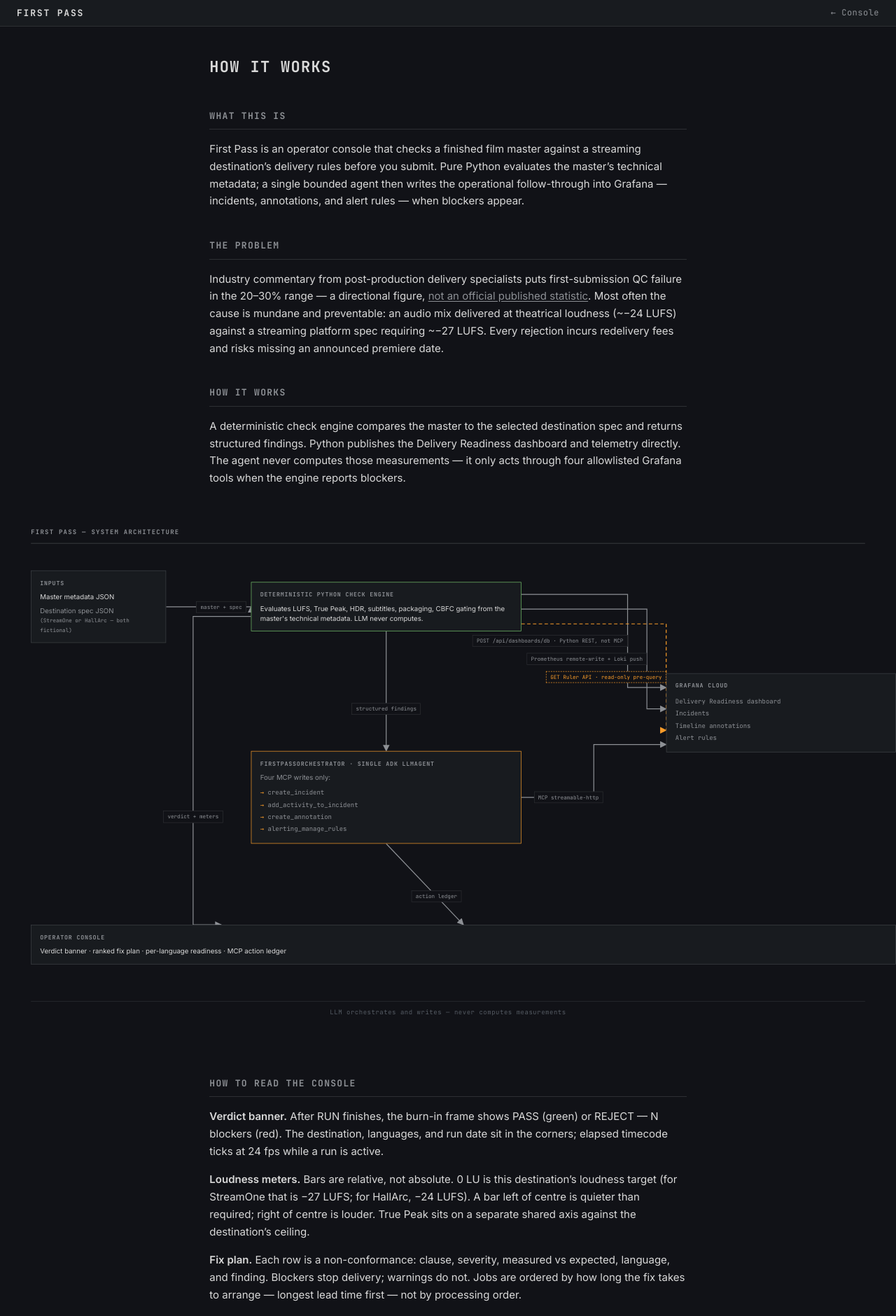
After one commit to LoordhuJeyakumar/first-pass, a FastAPI app: template frontend/templates/how_it_works.html in a window 1280 px wide. The commit adds this page. Shown: the top 1880 px of the page at 70% size. Run offline with FastAPI, Linux system fonts and the light colour scheme; the template is opened without the code that fills it, so the values that code supplies are empty.

Commit message:
feat(frontend): add how-it-works page and enhance console interactivity
Introduce a new judge-facing "How it works" page accessible via the operator console, providing a detailed guide on the system's architecture and functionality. Implement JavaScript enhancements for better interaction, including a toggle for the guide panel and improved state management for run IDs. Update styles for consistency and usability across the console and guide pages. Add tests to ensure the new page functions correctly and does not expose sensitive information.

```diff
--- a/frontend/app.py
+++ b/frontend/app.py
@@ -3,6 +3,7 @@
 
 Single-page web app that provides:
   - GET  /           : Renders the operator console HTML page.
+  - GET  /how-it-works: Judge-facing guide (problem, architecture, how to read the console).
   - GET  /api/masters: Lists available master files from data/masters/.
   - GET  /api/specs  : Lists available spec files from data/specs/.
   - POST /api/run    : Starts a pipeline run in a background thread; returns run_id.
@@ -404,6 +405,16 @@
     )
 
 
+@app.get("/how-it-works", response_class=HTMLResponse)
+async def how_it_works(request: Request) -> HTMLResponse:
+    """Renders the judge-facing how-it-works guide. No Grafana hostname in context."""
+    return templates.TemplateResponse(
+        request=request,
+        name="how_it_works.html",
+        context={},
+    )
+
+
 @app.post("/api/fixture")
 async def load_fixture(request: Request) -> JSONResponse:
     """
--- a/frontend/static/console.js
+++ b/frontend/static/console.js
@@ -91,8 +91,19 @@
   wireGlossary();
   wireHowItWorks();
 
+  // The guide page renders the diagram with no toggle to trigger it.
+  const archCanvas = document.getElementById("arch-canvas");
+  if (archCanvas && !document.getElementById("howitworks-toggle")) {
+    requestAnimationFrame(refreshArchDiagram);
+    window.addEventListener("resize", () => requestAnimationFrame(refreshArchDiagram));
+  }
+
   const fixtureRun = new URLSearchParams(window.location.search).get("run");
-  if (fixtureRun) applyRemoteRun(fixtureRun);
+  if (fixtureRun) {
+    applyRemoteRun(fixtureRun);
+  } else if (elRunBtn) {
+    restoreStoredRun();
+  }
 });
 
 // ---------------------------------------------------------------------------
@@ -237,6 +248,7 @@
     stopPolling();
     stopTC();
     clearPhase();
+    storeRunId(activeRunId);
     renderVerdict(state);
     renderDurationStrip(state.ledger || []);
     safeRender(() => renderAudioMeters(state.evaluations || []), "audioMeters");
@@ -271,20 +283,27 @@
 // QC Slate Metadata
 // ---------------------------------------------------------------------------
 
-async function applyRemoteRun(runId) {
+async function applyRemoteRun(runId, opts) {
+  const quiet = opts && opts.quiet;
   let response;
   try {
     response = await fetch(`/api/run/${runId}`);
   } catch (err) {
-    setStatus(`Fixture fetch failed: ${err.message}`, "error");
+    if (!quiet) setStatus(`Fixture fetch failed: ${err.message}`, "error");
+    return;
+  }
+  if (response.status === 404) {
+    clearStoredRunId();
+    if (!quiet) setStatus(`Fixture run not found (${response.status}).`, "error");
     return;
   }
   if (!response.ok) {
-    setStatus(`Fixture run not found (${response.status}).`, "error");
+    if (!quiet) setStatus(`Fixture run not found (${response.status}).`, "error");
     return;
   }
   const state = await response.json();
   activeRunId = runId;
+  storeRunId(runId);
   renderedLedgerCount = 0;
   appendNewLedgerRows(state.ledger || []);
   updateSlate(state);
@@ -297,8 +316,42 @@
       "fixList"
     );
     safeRender(() => renderReadiness(state.readiness || {}, state), "readiness");
-    setStatus("Fixture loaded.", "info");
+    if (quiet) {
+      setStatus("Showing your last run. Click RUN to re-evaluate.", "info");
+    } else {
+      setStatus("Fixture loaded.", "info");
+    }
   }
+}
+
+const RUN_STORAGE_KEY = "first-pass-run-id";
+
+function storeRunId(runId) {
+  if (!runId) return;
+  try {
+    sessionStorage.setItem(RUN_STORAGE_KEY, runId);
+  } catch (_) {
+    /* private mode / quota — ignore */
+  }
+}
+
+function clearStoredRunId() {
+  try {
+    sessionStorage.removeItem(RUN_STORAGE_KEY);
+  } catch (_) {
+    /* ignore */
+  }
+}
+
+function restoreStoredRun() {
+  let runId = null;
+  try {
+    runId = sessionStorage.getItem(RUN_STORAGE_KEY);
+  } catch (_) {
+    return;
+  }
+  if (!runId) return;
+  applyRemoteRun(runId, { quiet: true });
 }
 
 function updateSlate(state) {
@@ -747,8 +800,14 @@
 
 function positionGloss(btn, pop) {
   const r = btn.getBoundingClientRect();
-  pop.style.top = `${Math.round(r.bottom + 6)}px`;
-  pop.style.left = `${Math.round(r.left)}px`;
+  const pr = pop.getBoundingClientRect();
+  let top = r.bottom + 6;
+  if (top + pr.height > window.innerHeight - 8) {
+    top = Math.max(8, r.top - pr.height - 6);
+  }
+  const left = Math.min(r.left, window.innerWidth - pr.width - 8);
+  pop.style.top = Math.round(top) + "px";
+  pop.style.left = Math.round(Math.max(8, left)) + "px";
 }
 
 function hideOpenGlossaries() {
@@ -929,20 +988,55 @@
   const lanes = document.querySelector(".lanes");
   if (!toggle || !panel || !lanes) return;
 
-  function setOpen(open) {
+  const LABEL_CLOSED = "How it works";
+  const LABEL_OPEN = "← Back to console";
+  let syncingHistory = false;
+
+  function setOpen(open, fromHistory) {
     panel.hidden = !open;
     lanes.hidden = open;
     toggle.setAttribute("aria-expanded", open ? "true" : "false");
+    toggle.textContent = open ? LABEL_OPEN : LABEL_CLOSED;
     if (open) {
       hideOpenGlossaries();
       requestAnimationFrame(() => {
         refreshArchDiagram();
       });
+      if (!fromHistory && !(history.state && history.state.howitworks)) {
+        syncingHistory = true;
+        history.pushState({ howitworks: true }, "", "#how-it-works");
+        syncingHistory = false;
+      }
+    } else if (!fromHistory && history.state && history.state.howitworks) {
+      syncingHistory = true;
+      history.back();
+      syncingHistory = false;
     }
   }
 
   toggle.addEventListener("click", () => {
-    setOpen(panel.hidden);
+    setOpen(panel.hidden, false);
+  });
+
+  document.querySelectorAll("[data-hiw-close]").forEach((btn) => {
+    btn.addEventListener("click", () => setOpen(false, false));
+  });
+
+  window.addEventListener("popstate", () => {
+    if (syncingHistory) return;
+    if (history.state && history.state.howitworks) {
+      setOpen(true, true);
+    } else {
+      setOpen(false, true);
+    }
+  });
+
+  document.addEventListener("keydown", (e) => {
+    if (e.key !== "Escape") return;
+    if (panel.hidden) return;
+    const glossOpen = document.querySelector(".gloss-pop:popover-open");
+    if (glossOpen) return;
+    setOpen(false, false);
   });
 
   window.addEventListener("resize", () => {
@@ -950,6 +1044,13 @@
       requestAnimationFrame(refreshArchDiagram);
     }
   });
+
+  if (location.hash === "#how-it-works") {
+    setOpen(true, true);
+    if (!(history.state && history.state.howitworks)) {
+      history.replaceState({ howitworks: true }, "", "#how-it-works");
+    }
+  }
 }
 
 // ---------------------------------------------------------------------------
--- /dev/null
+++ b/frontend/templates/how_it_works.html
@@ -0,0 +1,331 @@
+<!DOCTYPE html>
+<html lang="en">
+<head>
+  <meta charset="UTF-8">
+  <meta name="viewport" content="width=device-width, initial-scale=1.0">
+  <title>How it works — First Pass</title>
+  <meta name="description" content="How First Pass evaluates a film master against a destination spec, and how to read the operator console.">
+  <link rel="preconnect" href="https://fonts.googleapis.com">
+  <link rel="preconnect" href="https://fonts.gstatic.com" crossorigin>
+  <link href="https://fonts.googleapis.com/css2?family=Inter:wght@400;500;600&family=JetBrains+Mono:wght@400;700&display=swap" rel="stylesheet">
+  <style>
+    :root {
+      --bg-base:      #111217;
+      --bg-panel:     #181b1f;
+      --bg-row-alt:   #14171b;
+      --border:       #2d2f33;
+      --border-light: #3d4045;
+      --text-primary: #d9d9d9;
+      --text-muted:   #8d9095;
+      --text-dim:     #555b63;
+      --mono:         'JetBrains Mono', 'Fira Mono', 'Consolas', monospace;
+      --font-ui:      'Inter', system-ui, -apple-system, sans-serif;
+      --pass:         #73bf69;
+      --warn:         #f89b29;
+      --space-xs:     4px;
+      --space-sm:     8px;
+      --space-md:     16px;
+      --space-lg:     24px;
+      --space-xl:     40px;
+    }
+
+    *, *::before, *::after { box-sizing: border-box; margin: 0; padding: 0; }
+
+    html, body {
+      min-height: 100%;
+      background: var(--bg-base);
+      color: var(--text-primary);
+      font-family: var(--font-ui);
+      font-size: 15px;
+      line-height: 1.65;
+      -webkit-font-smoothing: antialiased;
+    }
+
+    a { color: var(--text-muted); text-underline-offset: 2px; }
+    a:hover { color: var(--text-primary); }
+    a:focus-visible { outline: 2px solid var(--warn); outline-offset: 2px; }
+
+    .guide-top {
+      position: sticky;
+      top: 0;
+      z-index: 30;
+      display: flex;
+      align-items: center;
+      justify-content: space-between;
+      gap: var(--space-md);
+      padding: var(--space-sm) var(--space-lg);
+      background: var(--bg-panel);
+      border-bottom: 1px solid var(--border);
+    }
+
+    .guide-brand {
+      font-family: var(--mono);
+      font-size: 13px;
+      font-weight: 700;
+      letter-spacing: 0.14em;
+      text-transform: uppercase;
+      color: var(--text-primary);
+      text-decoration: none;
+    }
+    .guide-brand:hover { color: #fff; }
+
+    .guide-back {
+      font-family: var(--mono);
+      font-size: 12px;
+      letter-spacing: 0.04em;
+      color: var(--text-muted);
+      text-decoration: none;
+    }
+    .guide-back:hover { color: var(--text-primary); text-decoration: underline; }
+
+    .guide-main {
+      width: 100%;
+      max-width: none;
+      margin: 0;
+      padding: var(--space-xl) 0 calc(var(--space-xl) * 2);
+      display: grid;
+      grid-template-columns: 1fr min(72ch, 100% - 48px) 1fr;
+    }
+    .guide-main > * { grid-column: 2; }
+    .guide-main > .full-bleed {
+      grid-column: 1 / -1;
+      width: 100%;
+      max-width: 1856px;
+      margin-inline: auto;
+    }
+
+    .guide-main h1 {
+      font-family: var(--mono);
+      font-size: 22px;
+      font-weight: 700;
+      letter-spacing: 0.06em;
+      text-transform: uppercase;
+      margin-bottom: var(--space-lg);
+      color: var(--text-primary);
+    }
+
+    .guide-main h2 {
+      font-family: var(--mono);
+      font-size: 13px;
+      font-weight: 700;
+      letter-spacing: 0.1em;
+      text-transform: uppercase;
+      color: var(--text-muted);
+      margin-top: var(--space-xl);
+      margin-bottom: var(--space-md);
+      padding-bottom: var(--space-sm);
+      border-bottom: 1px solid var(--border);
+    }
+
+    .guide-main p { margin-bottom: var(--space-md); color: var(--text-primary); }
+    .guide-main ul {
+      margin: 0 0 var(--space-md) 1.25em;
+      color: var(--text-primary);
+    }
+    .guide-main li { margin-bottom: var(--space-sm); }
+    .guide-main li::marker { color: var(--text-dim); }
+
+    .guide-diagram.arch-host {
+      width: 100%;
+      max-width: 1856px;
+      margin-top: var(--space-md);
+      margin-bottom: var(--space-lg);
+    }
+
+    .mono { font-family: var(--mono); }
+
+    .arch-scroll { overflow-x: auto; }
+
+    .arch-host .arch-canvas {
+      position: relative;
+      width: 1856px;
+      min-height: 1080px;
+      transform-origin: top left;
+    }
+
+    .arch-host .arch-title {
+      position: absolute;
+      top: 36px;
+      left: 64px;
+      right: 64px;
+      font-family: var(--mono);
+      font-size: 13px;
+      font-weight: 700;
+      letter-spacing: 0.14em;
+      text-transform: uppercase;
+      color: var(--text-muted);
+      padding-bottom: 12px;
+      border-bottom: 2px solid var(--border);
+    }
+
+    .arch-host .arch-footer {
+      position: absolute;
+      bottom: 28px;
+      left: 64px;
+      right: 64px;
+      font-family: var(--mono);
+      font-size: 13px;
+      color: var(--text-dim);
+      letter-spacing: 0.06em;
+      text-align: center;
+      padding-top: 12px;
+      border-top: 1px solid var(--border);
+    }
+
+    .arch-host .arch-wires {
+      position: absolute;
+      inset: 0;
+      width: 1856px;
+      height: 1080px;
+      pointer-events: none;
+      z-index: 1;
+    }
+
+    .arch-host .arch-box {
+      position: absolute;
+      background: var(--bg-panel);
+      border: 1px solid var(--border-light);
+      padding: 16px 18px;
+      height: auto;
+      z-index: 2;
+    }
+
+    .arch-host .arch-box-label {
+      font-family: var(--mono);
+      font-size: 12px;
+      font-weight: 700;
+      letter-spacing: 0.1em;
+      text-transform: uppercase;
+      color: var(--text-muted);
+      margin-bottom: 8px;
+      margin-top: 0;
+      padding-bottom: 0;
+      border-bottom: none;
+    }
+
+    .arch-host .arch-box p {
+      font-size: 14px;
+      color: var(--text-primary);
+      line-height: 1.45;
+      margin: 0;
+    }
+
+    .arch-host .arch-box p + p { margin-top: 8px; }
+
+    .arch-host .arch-box ul {
+      list-style: none;
+      padding: 0;
+      margin: 0;
+    }
+
+    .arch-host .arch-box li {
+      font-family: var(--mono);
+      font-size: 13px;
+      padding: 2px 0;
+      margin: 0;
+      color: var(--text-muted);
+    }
+
+    .arch-host .arch-agent-box li::before { content: "→ "; color: var(--warn); }
+    .arch-host .arch-engine-core { border-color: var(--pass); }
+    .arch-host .arch-agent-box { border-color: var(--warn); }
+
+    .arch-host #arch-inputs  { left: 64px;   top: 300px; width: 280px; }
+    .arch-host #arch-engine  { left: 520px;  top: 150px; width: 560px; }
+    .arch-host #arch-agent   { left: 520px;  top: 500px; width: 560px; }
+    .arch-host #arch-grafana { left: 1380px; top: 240px; width: 476px; }
+    .arch-host #arch-console { left: 64px;   top: 860px; width: 1792px; }
+
+    .arch-host .arch-edge {
+      position: absolute;
+      font-family: var(--mono);
+      font-size: 11px;
+      line-height: 1.3;
+      color: var(--text-muted);
+      background: var(--bg-base);
+      border: 1px solid var(--border);
+      padding: 4px 8px;
+      white-space: nowrap;
+      z-index: 3;
+      transform: translate(-50%, -50%);
+    }
+
+    .arch-host .arch-edge.dashed {
+      color: var(--warn);
+      border-style: dashed;
+      border-color: var(--warn);
+    }
+
+    .guide-links {
+      list-style: none;
+      margin-left: 0;
+    }
+    .guide-links li { margin-bottom: var(--space-sm); }
+
+    @media (prefers-reduced-motion: reduce) {
+      * { scroll-behavior: auto; }
+    }
+  </style>
+</head>
+<body>
+  <header class="guide-top">
+    <a class="guide-brand" href="/">First Pass</a>
+    <a class="guide-back" href="/">← Console</a>
+  </header>
+
+  <main class="guide-main">
+    <article>
+      <h1>How it works</h1>
+
+      <h2>What this is</h2>
+      <p>First Pass is an operator console that checks a finished film master against a streaming destination’s delivery rules before you submit. Pure Python evaluates the master’s technical metadata; a single bounded agent then writes the operational follow-through into Grafana — incidents, annotations, and alert rules — when blockers appear.</p>
+
+      <h2>The problem</h2>
+      <p>Industry commentary from post-production delivery specialists puts first-submission QC failure in the 20–30% range — a directional figure, <a href="https://github.com/LoordhuJeyakumar/first-pass/blob/master/docs/evidence.md" target="_blank" rel="noopener noreferrer">not an official published statistic</a>. Most often the cause is mundane and preventable: an audio mix delivered at theatrical loudness (~−24 LUFS) against a streaming platform spec requiring ~−27 LUFS. Every rejection incurs redelivery fees and risks missing an announced premiere date.</p>
+
+      <h2>How it works</h2>
+      <p>A deterministic check engine compares the master to the selected destination spec and returns structured findings. Python publishes the Delivery Readiness dashboard and telemetry directly. The agent never computes those measurements — it only acts through four allowlisted Grafana tools when the engine reports blockers.</p>
+    </article>
+
+    <div class="guide-diagram arch-host full-bleed">
+      {% include "partials/arch_diagram.html" %}
+    </div>
+
+    <article>
+      <h2>How to read the console</h2>
+      <p><strong>Verdict banner.</strong> After RUN finishes, the burn-in frame shows PASS (green) or REJECT — N blockers (red). The destination, languages, and run date sit in the corners; elapsed timecode ticks at 24 fps while a run is active.</p>
+      <p><strong>Loudness meters.</strong> Bars are relative, not absolute. 0 LU is this destination’s loudness target (for StreamOne that is −27 LUFS; for HallArc, −24 LUFS). A bar left of centre is quieter than required; right of centre is louder. True Peak sits on a separate shared axis against the destination’s ceiling.</p>
+      <p><strong>Fix plan.</strong> Each row is a non-conformance: clause, severity, measured vs expected, language, and finding. Blockers stop delivery; warnings do not. Jobs are ordered by how long the fix takes to arrange — longest lead time first — not by processing order.</p>
+      <p><strong>Language readiness.</strong> Per-language scores show how close each version is to shippable. For a simultaneous multi-language release, certification of the original language can gate clearance of the dubs, so one pending certificate can hold up every other version.</p>
+      <p><strong>Action ledger.</strong> Every agent write to Grafana appears here with time, operation, detail, and a link into the stack. On a PASS the agent writes nothing.</p>
+
+      <h2>The two destination specs</h2>
+      <p>StreamOne and HallArc are two fictional destinations authored for this project, with deliberately different targets — which is why the same master can pass one and fail the other.</p>
+      <ul>
+        <li><strong>StreamOne</strong> — streaming-style loudness at −27 LUFS (±2 LU), True Peak ceiling −2.0 dBTP, wide-gamut HDR (BT.2020).</li>
+        <li><strong>HallArc</strong> — theatrical-style loudness at −24 LUFS (±1 LU), True Peak ceiling −1.0 dBTP, BT.709 picture.</li>
+      </ul>
+      <p>A theatrical mix near −24 LUFS can clear HallArc and still fail StreamOne on loudness alone.</p>
+
+      <h2>Guardrails</h2>
+      <ul>
+        <li>One bounded Google ADK agent — not a multi-agent crew.</li>
+        <li>Four allowlisted MCP tools only: create_incident, add_activity_to_incident, create_annotation, alerting_manage_rules.</li>
+        <li>Deterministic Python evaluates every clause; the model never computes measurements.</li>
+        <li>The Delivery Readiness dashboard is published by Python over REST (<span class="mono">POST /api/dashboards/db</span>), not by the agent.</li>
+      </ul>
+
+      <h2>Links out</h2>
+      <ul class="guide-links">
+        <li><a href="https://github.com/LoordhuJeyakumar/first-pass" target="_blank" rel="noopener noreferrer">Source repository</a></li>
+        <li><a href="https://github.com/LoordhuJeyakumar/first-pass/blob/master/docs/evidence.md" target="_blank" rel="noopener noreferrer">docs/evidence.md</a> — sourced claims</li>
+        <li><a href="https://github.com/LoordhuJeyakumar/first-pass/blob/master/docs/ARCHITECTURE.md" target="_blank" rel="noopener noreferrer">docs/ARCHITECTURE.md</a> — system design</li>
+        <li><a href="https://github.com/LoordhuJeyakumar/first-pass/blob/master/docs/DOMAIN.md" target="_blank" rel="noopener noreferrer">docs/DOMAIN.md</a> — delivery QC primer</li>
+        <li><a href="/">← Operator console</a></li>
+      </ul>
+    </article>
+  </main>
+
+  <script src="/static/console.js"></script>
+</body>
+</html>
--- /dev/null
+++ b/frontend/templates/partials/arch_diagram.html
@@ -0,0 +1,46 @@
+{# Shared architecture diagram canvas — wires drawn by console.js #}
+<div class="arch-scroll">
+  <div class="arch-canvas" id="arch-canvas">
+    <div class="arch-title">First Pass — System Architecture</div>
+    <svg class="arch-wires" id="arch-wires" viewBox="0 0 1856 1080" aria-hidden="true"></svg>
+
+    <div class="arch-box" id="arch-inputs">
+      <div class="arch-box-label">Inputs</div>
+      <p>Master metadata JSON</p>
+      <p style="margin-top:8px;color:var(--text-muted)">Destination spec JSON<br><span class="mono" style="font-size:11px">(StreamOne or HallArc — both fictional)</span></p>
+    </div>
+
+    <div class="arch-box arch-engine-core" id="arch-engine">
+      <div class="arch-box-label">Deterministic Python Check Engine</div>
+      <p>Evaluates LUFS, True Peak, HDR, subtitles, packaging, CBFC gating from the master's technical metadata. LLM never computes.</p>
+    </div>
+
+    <div class="arch-box arch-agent-box" id="arch-agent">
+      <div class="arch-box-label">FirstPassOrchestrator · single ADK LlmAgent</div>
+      <p style="margin-bottom:8px;color:var(--text-muted)">Four MCP writes only:</p>
+      <ul>
+        <li>create_incident</li>
+        <li>add_activity_to_incident</li>
+        <li>create_annotation</li>
+        <li>alerting_manage_rules</li>
+      </ul>
+    </div>
+
+    <div class="arch-box" id="arch-grafana">
+      <div class="arch-box-label">Grafana Cloud</div>
+      <ul>
+        <li>Delivery Readiness dashboard</li>
+        <li>Incidents</li>
+        <li>Timeline annotations</li>
+        <li>Alert rules</li>
+      </ul>
+    </div>
+
+    <div class="arch-box" id="arch-console">
+      <div class="arch-box-label">Operator Console</div>
+      <p>Verdict banner · ranked fix plan · per-language readiness · MCP action ledger</p>
+    </div>
+
+    <div class="arch-footer">LLM orchestrates and writes — never computes measurements</div>
+  </div>
+</div>
```
Also changed, not shown: frontend/templates/index.html (+74 -63 lines), tests/test_console.py (+34 -0 lines).
